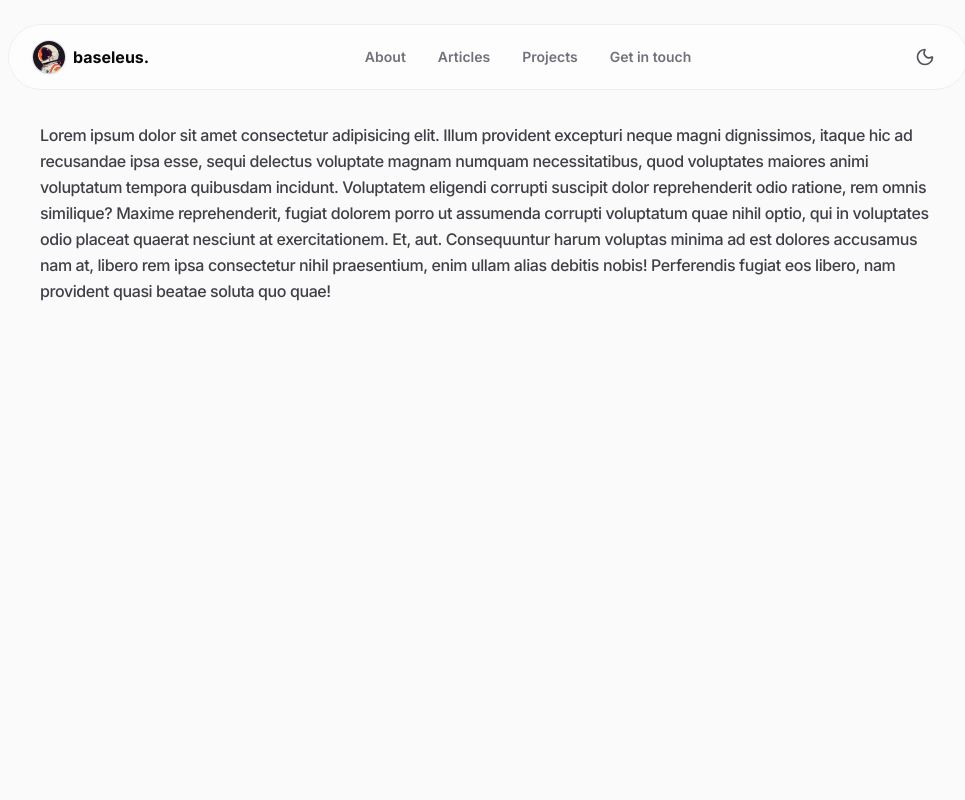
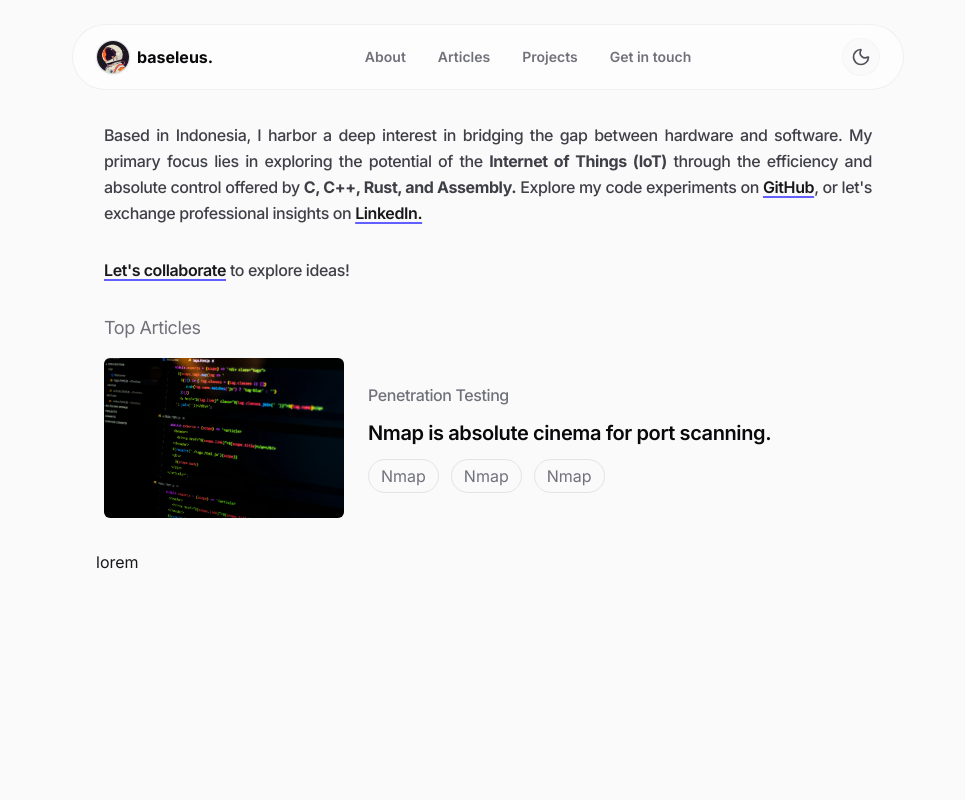
Before and after one commit to DianKartiko/flask-porto-flowbite, a Flask app: page / in a window 1280 px wide. Shown: the whole page, without its empty margins (152-1117 px from the left). Run offline with Flask 3, Linux system fonts and the light colour scheme; some libraries are stand-ins or nearby versions.

Commit message:
Update Content and template

```diff
--- a/package.json
+++ b/package.json
@@ -12,6 +12,7 @@
   "license": "ISC",
   "devDependencies": {
     "@tailwindcss/cli": "^4.1.17",
+    "prettier-plugin-tailwindcss": "^0.7.2",
     "tailwindcss": "^4.1.17"
   },
   "dependencies": {
--- a/static/dist/app.css
+++ b/static/dist/app.css
@@ -1384,6 +1384,12 @@
   .table {
     display: table;
   }
+  .aspect-3\/2 {
+    aspect-ratio: 3/2;
+  }
+  .aspect-\[3\/2\] {
+    aspect-ratio: 3/2;
+  }
   .h-0 {
     height: calc(var(--spacing) * 0);
   }
@@ -1402,14 +1408,14 @@
   .h-8 {
     height: calc(var(--spacing) * 8);
   }
-  .h-10 {
-    height: calc(var(--spacing) * 10);
-  }
   .h-14 {
     height: calc(var(--spacing) * 14);
   }
   .h-\[calc\(100\%-1rem\)\] {
     height: calc(100% - 1rem);
+  }
+  .h-full {
+    height: 100%;
   }
   .max-h-0 {
     max-height: calc(var(--spacing) * 0);
@@ -1509,9 +1515,6 @@
   .w-8 {
     width: calc(var(--spacing) * 8);
   }
-  .w-10 {
-    width: calc(var(--spacing) * 10);
-  }
   .w-64 {
     width: calc(var(--spacing) * 64);
   }
@@ -1520,6 +1523,9 @@
   }
   .max-w-2xl {
     max-width: var(--container-2xl);
+  }
+  .max-w-4xl {
+    max-width: var(--container-4xl);
   }
   .max-w-5xl {
     max-width: var(--container-5xl);
@@ -1630,6 +1636,9 @@
   .resize {
     resize: both;
   }
+  .grid-cols-1 {
+    grid-template-columns: repeat(1, minmax(0, 1fr));
+  }
   .grid-cols-4 {
     grid-template-columns: repeat(4, minmax(0, 1fr));
   }
@@ -1668,12 +1677,29 @@
   }
   .gap-3 {
     gap: calc(var(--spacing) * 3);
+  }
+  .gap-4 {
+    gap: calc(var(--spacing) * 4);
   }
   .space-y-2 {
     :where(& > :not(:last-child)) {
       --tw-space-y-reverse: 0;
       margin-block-start: calc(calc(var(--spacing) * 2) * var(--tw-space-y-reverse));
       margin-block-end: calc(calc(var(--spacing) * 2) * calc(1 - var(--tw-space-y-reverse)));
+    }
+  }
+  .space-y-3 {
+    :where(& > :not(:last-child)) {
+      --tw-space-y-reverse: 0;
+      margin-block-start: calc(calc(var(--spacing) * 3) * var(--tw-space-y-reverse));
+      margin-block-end: calc(calc(var(--spacing) * 3) * calc(1 - var(--tw-space-y-reverse)));
+    }
+  }
+  .space-y-4 {
+    :where(& > :not(:last-child)) {
+      --tw-space-y-reverse: 0;
+      margin-block-start: calc(calc(var(--spacing) * 4) * var(--tw-space-y-reverse));
+      margin-block-end: calc(calc(var(--spacing) * 4) * calc(1 - var(--tw-space-y-reverse)));
     }
   }
   .space-y-6 {
@@ -1832,6 +1858,9 @@
       border-color: color-mix(in oklab, var(--color-zinc-200) 50%, transparent);
     }
   }
+  .border-zinc-300 {
+    border-color: var(--color-zinc-300);
+  }
   .apexcharts-active {
     .apexcharts-canvas .apexcharts-tooltip-series-group& .apexcharts-tooltip-y-group {
       padding: 0 !important;
@@ -1890,6 +1919,9 @@
       background-color: color-mix(in oklab, var(--color-gray-900) 50%, transparent);
     }
   }
+  .bg-indigo-500 {
+    background-color: var(--color-indigo-500);
+  }
   .bg-neutral-primary {
     background-color: var(--color-neutral-primary);
   }
@@ -1939,14 +1971,8 @@
       background-color: var(--color-neutral-secondary);
     }
   }
-  .bg-auto {
-    background-size: auto;
-  }
   .bg-cover {
     background-size: cover;
-  }
-  .bg-center {
-    background-position: center;
   }
   .bg-no-repeat {
     background-repeat: no-repeat;
@@ -2007,6 +2033,9 @@
       stroke: var(--color-default) !important;
     }
   }
+  .object-cover {
+    object-fit: cover;
+  }
   .apexcharts-legend {
     .apexcharts-canvas & {
       padding: 0 !important;
@@ -2038,12 +2067,18 @@
   .px-2 {
     padding-inline: calc(var(--spacing) * 2);
   }
+  .px-3 {
+    padding-inline: calc(var(--spacing) * 3);
+  }
   .px-4 {
     padding-inline: calc(var(--spacing) * 4);
   }
   .px-5 {
     padding-inline: calc(var(--spacing) * 5);
   }
+  .py-1 {
+    padding-block: calc(var(--spacing) * 1);
+  }
   .py-2 {
     padding-block: calc(var(--spacing) * 2);
   }
@@ -2064,6 +2099,12 @@
   }
   .pt-6 {
     padding-top: calc(var(--spacing) * 6);
+  }
+  .pt-8 {
+    padding-top: calc(var(--spacing) * 8);
+  }
+  .pt-12 {
+    padding-top: calc(var(--spacing) * 12);
   }
   .search-filtering-row {
     .datatable-wrapper .datatable-container thead tr& th {
@@ -2090,6 +2131,9 @@
       color: heading !important;
     }
   }
+  .pb-4 {
+    padding-bottom: calc(var(--spacing) * 4);
+  }
   .pb-8 {
     padding-bottom: calc(var(--spacing) * 8);
   }
@@ -2100,6 +2144,9 @@
   }
   .text-center {
     text-align: center;
+  }
+  .text-justify {
+    text-align: justify;
   }
   .text-base {
     font-size: var(--text-base);
@@ -2260,6 +2307,27 @@
   .underline {
     text-decoration-line: underline;
   }
+  .decoration-indigo-500 {
+    text-decoration-color: var(--color-indigo-500);
+  }
+  .decoration-pink-500 {
+    text-decoration-color: var(--color-pink-500);
+  }
+  .decoration-1 {
+    text-decoration-thickness: 1px;
+  }
+  .decoration-2 {
+    text-decoration-thickness: 2px;
+  }
+  .underline-offset-2 {
+    text-underline-offset: 2px;
+  }
+  .underline-offset-3 {
+    text-underline-offset: 3px;
+  }
+  .underline-offset-4 {
+    text-underline-offset: 4px;
+  }
   .antialiased {
     -webkit-font-smoothing: antialiased;
     -moz-osx-font-smoothing: grayscale;
@@ -2285,6 +2353,15 @@
   .ring-1 {
     --tw-ring-shadow: var(--tw-ring-inset,) 0 0 0 calc(1px + var(--tw-ring-offset-width)) var(--tw-ring-color, currentcolor);
     box-shadow: var(--tw-inset-shadow), var(--tw-inset-ring-shadow), var(--tw-ring-offset-shadow), var(--tw-ring-shadow), var(--tw-shadow);
+  }
+  .ring-zinc-100 {
+    --tw-ring-color: var(--color-zinc-100);
+  }
+  .ring-zinc-200 {
+    --tw-ring-color: var(--color-zinc-200);
+  }
+  .ring-zinc-300 {
+    --tw-ring-color: var(--color-zinc-300);
   }
   .ring-zinc-900 {
     --tw-ring-color: var(--color-zinc-900);
@@ -2344,6 +2421,10 @@
     transition-property: transform, translate, scale, rotate;
     transition-timing-function: var(--tw-ease, var(--default-transition-timing-function));
     transition-duration: var(--tw-duration, var(--default-transition-duration));
+  }
+  .duration-150 {
+    --tw-duration: 150ms;
+    transition-duration: 150ms;
   }
   .duration-200 {
     --tw-duration: 200ms;
@@ -2466,6 +2547,13 @@
       }
     }
   }
+  .hover\:text-indigo-500 {
+    &:hover {
+      @media (hover: hover) {
+        color: var(--color-indigo-500);
+      }
+    }
+  }
   .hover\:text-zinc-900 {
     &:hover {
       @media (hover: hover) {
@@ -2528,6 +2616,11 @@
       inset: calc(var(--spacing) * 0);
     }
   }
+  .md\:col-span-2 {
+    @media (width >= 48rem) {
+      grid-column: span 2 / span 2;
+    }
+  }
   .md\:flex {
     @media (width >= 48rem) {
       display: flex;
@@ -2536,6 +2629,31 @@
   .md\:hidden {
     @media (width >= 48rem) {
       display: none;
+    }
+  }
+  .md\:grid-cols-3 {
+    @media (width >= 48rem) {
+      grid-template-columns: repeat(3, minmax(0, 1fr));
+    }
+  }
+  .md\:flex-row {
+    @media (width >= 48rem) {
+      flex-direction: row;
+    }
+  }
+  .md\:items-stretch {
+    @media (width >= 48rem) {
+      align-items: stretch;
+    }
+  }
+  .md\:gap-2 {
+    @media (width >= 48rem) {
+      gap: calc(var(--spacing) * 2);
+    }
+  }
+  .md\:gap-6 {
+    @media (width >= 48rem) {
+      gap: calc(var(--spacing) * 6);
     }
   }
   .md\:rounded-full {
@@ -2599,6 +2717,11 @@
       border-color: var(--color-gray-600);
     }
   }
+  .dark\:border-zinc-700 {
+    &:where(.dark, .dark *) {
+      border-color: var(--color-zinc-700);
+    }
+  }
   .dark\:border-zinc-700\/50 {
     &:where(.dark, .dark *) {
       border-color: color-mix(in srgb, oklch(37% 0.013 285.805) 50%, transparent);
@@ -2648,6 +2771,11 @@
       }
     }
   }
+  .dark\:bg-indigo-500 {
+    &:where(.dark, .dark *) {
+      background-color: var(--color-indigo-500);
+    }
+  }
   .dark\:bg-white {
     &:where(.dark, .dark *) {
       background-color: var(--color-white);
@@ -2691,9 +2819,19 @@
       color: var(--color-white);
     }
   }
+  .dark\:text-zinc-50 {
+    &:where(.dark, .dark *) {
+      color: var(--color-zinc-50);
+    }
+  }
   .dark\:text-zinc-100 {
     &:where(.dark, .dark *) {
       color: var(--color-zinc-100);
+    }
+  }
+  .dark\:text-zinc-300 {
+    &:where(.dark, .dark *) {
+      color: var(--color-zinc-300);
     }
   }
   .dark\:text-zinc-400 {
@@ -2707,6 +2845,21 @@
       @supports (color: color-mix(in lab, red, red)) {
         --tw-ring-color: color-mix(in oklab, var(--color-white) 10%, transparent);
       }
+    }
+  }
+  .dark\:ring-zinc-700 {
+    &:where(.dark, .dark *) {
+      --tw-ring-color: var(--color-zinc-700);
+    }
+  }
+  .dark\:ring-zinc-800 {
+    &:where(.dark, .dark *) {
+      --tw-ring-color: var(--color-zinc-800);
+    }
+  }
+  .dark\:ring-zinc-900 {
+    &:where(.dark, .dark *) {
+      --tw-ring-color: var(--color-zinc-900);
     }
   }
   .dark\:hover\:bg-blue-700 {
@@ -2750,6 +2903,15 @@
       &:hover {
         @media (hover: hover) {
           background-color: var(--color-zinc-900);
+        }
+      }
+    }
+  }
+  .dark\:hover\:text-indigo-500 {
+    &:where(.dark, .dark *) {
+      &:hover {
+        @media (hover: hover) {
+          color: var(--color-indigo-500);
         }
       }
     }
--- /dev/null
+++ b/templates/_footer.html
@@ -0,0 +1,3 @@
+<footer class="mx-auto w-full max-w-4xl px-4 md:px-6">
+    <p>lorem</p>
+</footer>
--- a/templates/_navigation.html
+++ b/templates/_navigation.html
@@ -1,7 +1,7 @@
 <nav
     class="sticky top-0 z-50 w-full backdrop-blur-xl backdrop-saturate-150 bg-white/55 dark:bg-zinc-950/50 border border-zinc-200/50 dark:border-zinc-700/50 transition-all duration-300 rounded-sm md:rounded-full"
 >
-    <div class="mx-auto w-full max-w-5xl px-4 md:px-6">
+    <div class="mx-auto w-full max-w-4xl px-4 md:px-6">
         <div class="flex h-14 items-center justify-between lg:h-16">
             <div class="flex-shrink-0">
                 <a href="/" class="group flex items-center gap-2">
@@ -36,7 +36,7 @@
                     >
                         {{ item.label }}
                         <span
-                            class="absolute bottom-0 left-0 h-0.5 bg-zinc-950 dark:bg-white transition-all duration-300
+                            class="absolute bottom-0 left-0 h-0.5 bg-indigo-500  transition-all duration-300
                                      {{ 'w-full' if is_active else 'w-0 group-hover:w-full' }}"
                         >
                         </span>
@@ -48,7 +48,7 @@
             <div class="flex flex-shrink-0 items-center gap-1">
                 <button
                     id="theme-toggle"
-                    class="rounded-full p-2 text-zinc-600 hover:bg-zinc-100 hover:text-zinc-900 focus:outline-none dark:text-zinc-400 dark:hover:bg-zinc-800 dark:hover:text-white transition-colors"
+                    class="rounded-full p-2 text-zinc-600 bg-zinc-50 ring-1 ring-zinc-100 dark:ring-zinc-700 hover:text-zinc-900 focus:outline-none dark:text-zinc-400 dark:bg-zinc-800 dark:hover:text-white transition-colors duration-150 cursor-pointer"
                 >
                     <i data-lucide="sun" class="hidden h-5 w-5 dark:block"></i>
                     <i data-lucide="moon" class="block h-5 w-5 dark:hidden"></i>
--- a/templates/index.html
+++ b/templates/index.html
@@ -1,4 +1,4 @@
-<!DOCTYPE html>
+<!doctype html>
 <html lang="en">
   <head>
     <meta charset="UTF-8" />
@@ -12,15 +12,16 @@
     />
   </head>
   <body
-        class="bg-zinc-50 text-zinc-900 dark:bg-zinc-950 dark:text-zinc-100 min-h-screen antialiased transition-colors duration-300"
+    class="min-h-screen bg-zinc-50 text-zinc-900 antialiased transition-colors duration-300 dark:bg-zinc-950 dark:text-zinc-100"
   >
-        <main class="max-w-5xl mx-auto px-4 sm:px-6 md:px-8 pt-6">
+    <main class="mx-auto max-w-4xl px-4 pt-6 sm:px-6 md:px-8">
       {% include '_navigation.html'%}
 
       <!-- Main Content -->
       {% block content %} {%endblock%}
 
       <!-- Footer Content -->
+      {%include '_footer.html'%}
     </main>
     <!-- Flowbite -->
     <script src="https://cdn.jsdelivr.net/npm/flowbite@4.0.1/dist/flowbite.min.js"></script>
--- a/templates/menu/home.html
+++ b/templates/menu/home.html
@@ -3,23 +3,69 @@
 <!-- Home Content -->
 {%block content%}
 <section class="w-full py-8">
-    <div class="max-w-5xl mx-auto px-4 sm:px-6 md:px-8">
-        <p
-            class="text-base text-zinc-700 font-medium leading-relaxed tracking-tight"
-        >
-            Lorem ipsum dolor sit amet consectetur adipisicing elit. Illum
-            provident excepturi neque magni dignissimos, itaque hic ad
-            recusandae ipsa esse, sequi delectus voluptate magnam numquam
-            necessitatibus, quod voluptates maiores animi voluptatum tempora
-            quibusdam incidunt. Voluptatem eligendi corrupti suscipit dolor
-            reprehenderit odio ratione, rem omnis similique? Maxime
-            reprehenderit, fugiat dolorem porro ut assumenda corrupti voluptatum
-            quae nihil optio, qui in voluptates odio placeat quaerat nesciunt at
-            exercitationem. Et, aut. Consequuntur harum voluptas minima ad est
-            dolores accusamus nam at, libero rem ipsa consectetur nihil
-            praesentium, enim ullam alias debitis nobis! Perferendis fugiat eos
-            libero, nam provident quasi beatae soluta quo quae!
-        </p>
-    </div>
+  <div class="mx-auto max-w-4xl px-4 sm:px-6 md:px-8">
+    <!-- Content -->
+    <p
+      class="pb-8 text-justify text-base leading-relaxed font-medium tracking-tight text-zinc-700 dark:text-zinc-300"
+    >
+      Based in Indonesia, I harbor a deep interest in bridging the gap between
+      hardware and software. My primary focus lies in exploring the potential of
+      the
+      <strong>Internet of Things (IoT)</strong> through the efficiency and
+      absolute control offered by
+      <strong>C, C++, Rust, and Assembly.</strong> Explore my code experiments
+      on
+      <a
+        href=""
+        class="font-semibold text-zinc-900 underline decoration-indigo-500 decoration-2 underline-offset-3 dark:text-zinc-100"
+        >GitHub</a
+      >, or let's exchange professional insights on
+      <a
+        href=""
+        class="font-semibold text-zinc-900 underline decoration-indigo-500 decoration-2 underline-offset-3 dark:text-zinc-100"
+        >LinkedIn.</a
+      >
+    </p>
+
+    <!-- Content to Colaborate -->
+    <span class="text-base font-medium tracking-tight text-zinc-700"
+      ><a
+        href=""
+        class="font-semibold text-zinc-900 underline decoration-indigo-500 decoration-2 underline-offset-3 dark:text-zinc-100"
+        >Let's collaborate</a
+      >
+      to explore ideas!</span
+    >
+
+    <!-- Detail Project or Articles -->
+    <div class="flex flex-col space-y-4">
+      <h2 class="font-regular pt-8 text-lg tracking-tight text-zinc-500">
+        Top Articles
+      </h2>
+
+		<div class="grid grid-cols-1 gap-4 md:grid-cols-3 md:gap-6 items-center">
+			<!-- Kolom Gambar (Secara default mengambil 1 kolom) -->
+			<div class="relative overflow-hidden rounded-sm">
+				<img
+				src="{{url_for('static', filename='img/example.jpg')}}"
+				alt="Articles"
+				class="h-full w-full object-cover aspect-[3/2]"
+				/>
+			</div>
+
+			<!-- Kolom Konten (Pada MD mengambil 2 kolom sisa) -->
+			<div class="flex flex-col space-y-3 md:col-span-2">
+				<h2 class="text-base font-medium text-zinc-500 tracking-tight">Penetration Testing</h2>
+				<p class="text-zinc-950 font-semibold tracking-tight text-xl dark:text-zinc-50 ">
+				Nmap is absolute cinema for port scanning.
+				</p>
+				<div class="flex items-center gap-3">
+					<span class="rounded-full px-3 py-1 border-zinc-200 border text-zinc-500 font-regular">Nmap</span>
+					<span class="rounded-full px-3 py-1 border-zinc-200 border text-zinc-500 font-regular">Nmap</span>
+					<span class="rounded-full px-3 py-1 border-zinc-200 border text-zinc-500 font-regular">Nmap</span>
+				</div>
+			</div>
+		</div>
+  </div>
 </section>
 {%endblock%}
```
Also changed, not shown: package-lock.json, static/img/example.jpg (added), 1 other file. Lines whose indentation alone changed are shown as unchanged.
